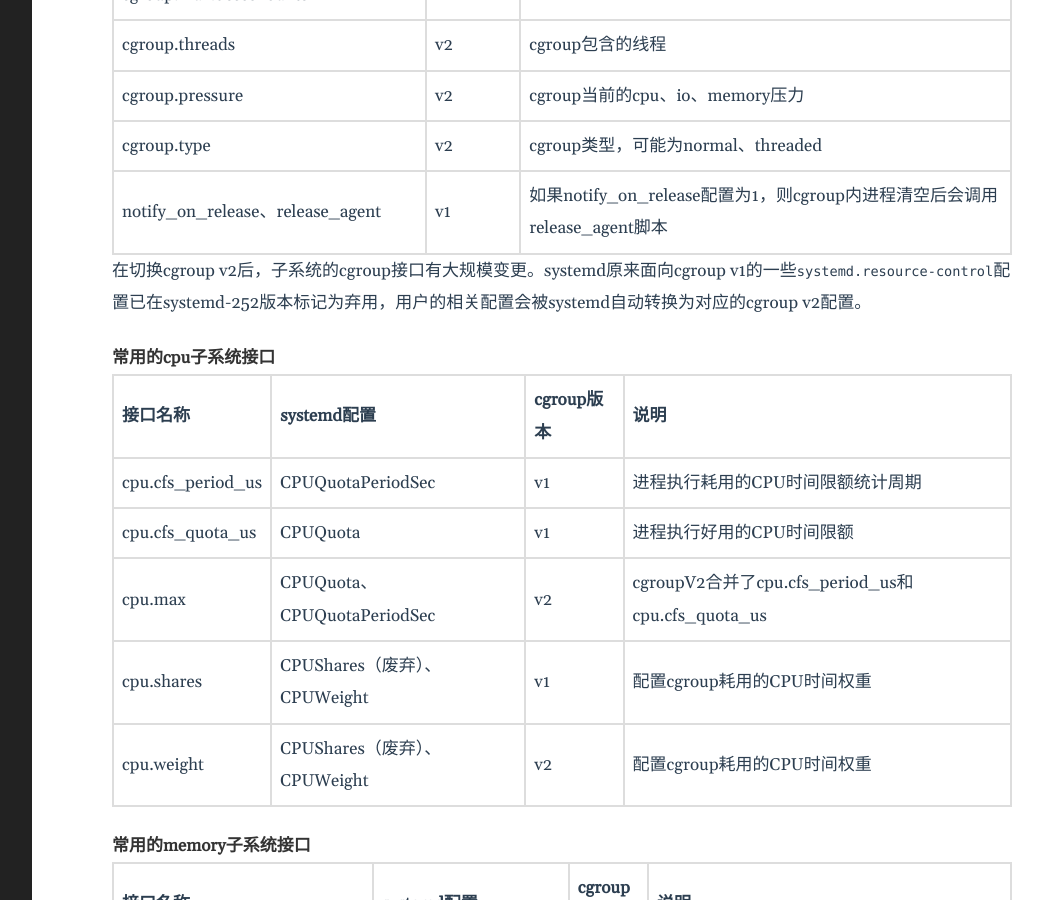
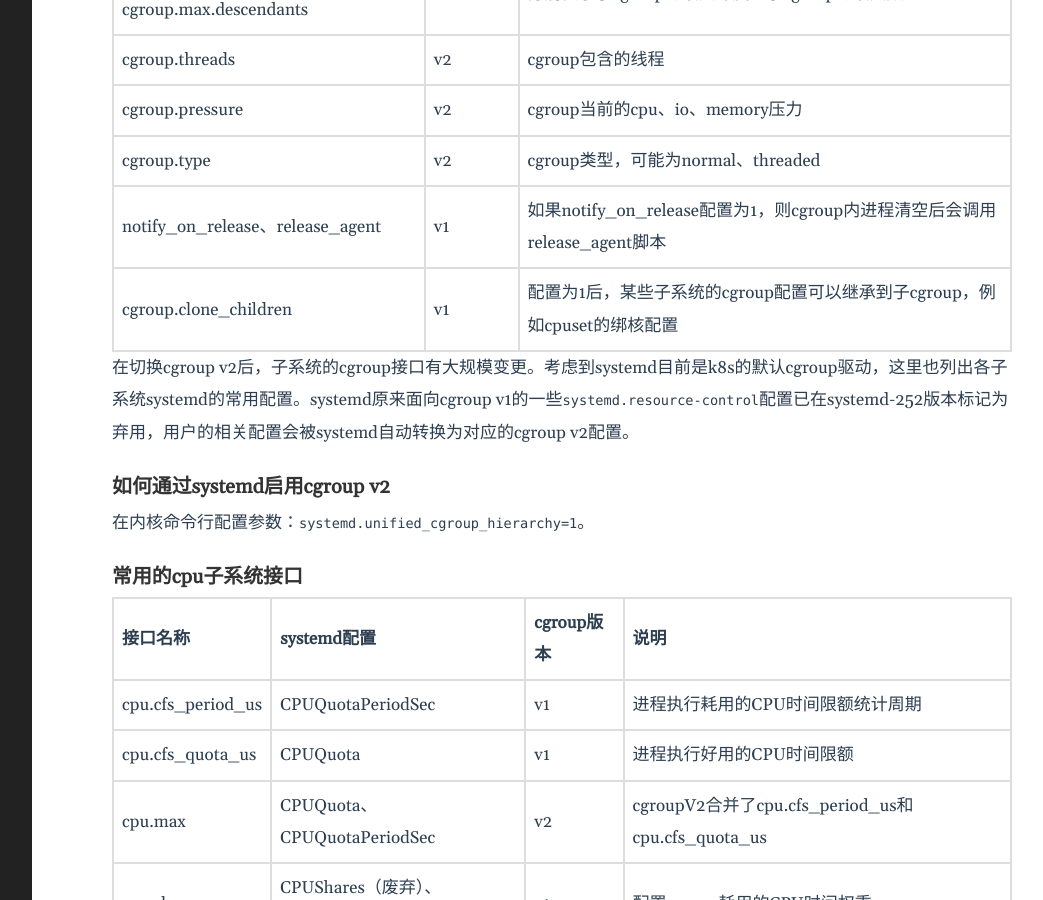
Before and after one commit to lclgo/lclgo.github.io, a Jekyll site: the page built from _posts/kernel/2023-12-29-cgroup.md, in a window 1280 px wide and 900 px high, scrolled down 809 px. Shown: the whole window, without its empty margins (188-1231 px from the left). Built offline with Jekyll 4.4.1, drawn with Linux system fonts in a browser that asks for light colours; some of the changed text lies outside the part shown.

Commit message:
update cgroup v2

```diff
--- a/_posts/kernel/2023-12-29-cgroup.md
+++ b/_posts/kernel/2023-12-29-cgroup.md
@@ -26,10 +26,15 @@ title: "关于cgroup"
 |cgroup.pressure|v2|cgroup当前的cpu、io、memory压力|
 |cgroup.type|v2|cgroup类型，可能为normal、threaded|
 |notify_on_release、release_agent|v1|如果notify_on_release配置为1，则cgroup内进程清空后会调用release_agent脚本|
+|cgroup.clone_children|v1|配置为1后，某些子系统的cgroup配置可以继承到子cgroup，例如cpuset的绑核配置|
 
-在切换cgroup v2后，子系统的cgroup接口有大规模变更。systemd原来面向cgroup v1的一些`systemd.resource-control`配置已在systemd-252版本标记为弃用，用户的相关配置会被systemd自动转换为对应的cgroup v2配置。
+在切换cgroup v2后，子系统的cgroup接口有大规模变更。考虑到systemd目前是k8s的默认cgroup驱动，这里也列出各子系统systemd的常用配置。systemd原来面向cgroup v1的一些`systemd.resource-control`配置已在systemd-252版本标记为弃用，用户的相关配置会被systemd自动转换为对应的cgroup v2配置。
 
-#### 常用的cpu子系统接口
+### 如何通过systemd启用cgroup v2
+
+在内核命令行配置参数：`systemd.unified_cgroup_hierarchy=1`。
+
+### 常用的cpu子系统接口
 
 |接口名称|systemd配置|cgroup版本|说明|
 |-|-|-|-|
@@ -39,7 +44,7 @@ title: "关于cgroup"
 |cpu.shares|CPUShares（废弃）、CPUWeight|v1|配置cgroup耗用的CPU时间权重|
 |cpu.weight|CPUShares（废弃）、CPUWeight|v2|配置cgroup耗用的CPU时间权重|
 
-#### 常用的memory子系统接口
+### 常用的memory子系统接口
 
 |接口名称|systemd配置|cgroup版本|说明|
 |-|-|-|-|
@@ -51,7 +56,7 @@ title: "关于cgroup"
 |memory.low|MemoryLow|v2|内存紧张时，保证cgroup最少可用内存的软限制。内核会尽量使cgroup最少有memory.low的内存可用，但不是强制性的，不会完全遵守|
 |memory.swap.max|MemorySwapMax|v2|限制cgroup可使用的交换分区上限|
 
-#### 常用的BlockIO/IO子系统接口
+### 常用的BlockIO/IO子系统接口
 
 |接口名称|systemd配置|cgroup版本|说明|
 |-|-|-|-|
```
Also changed, not shown: other parts of _posts/kernel/2023-12-29-cgroup.md (+3 -4 lines).
